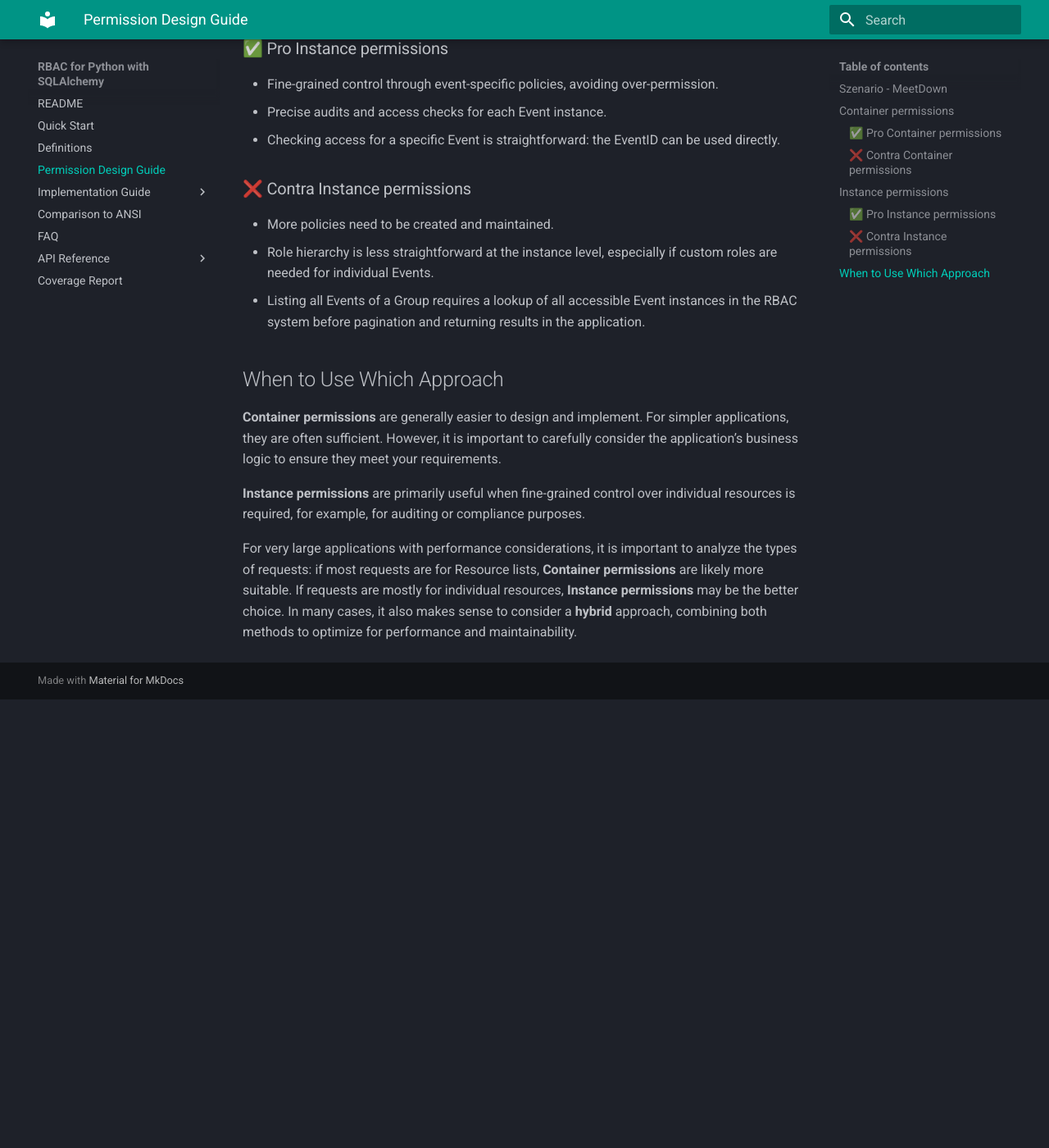
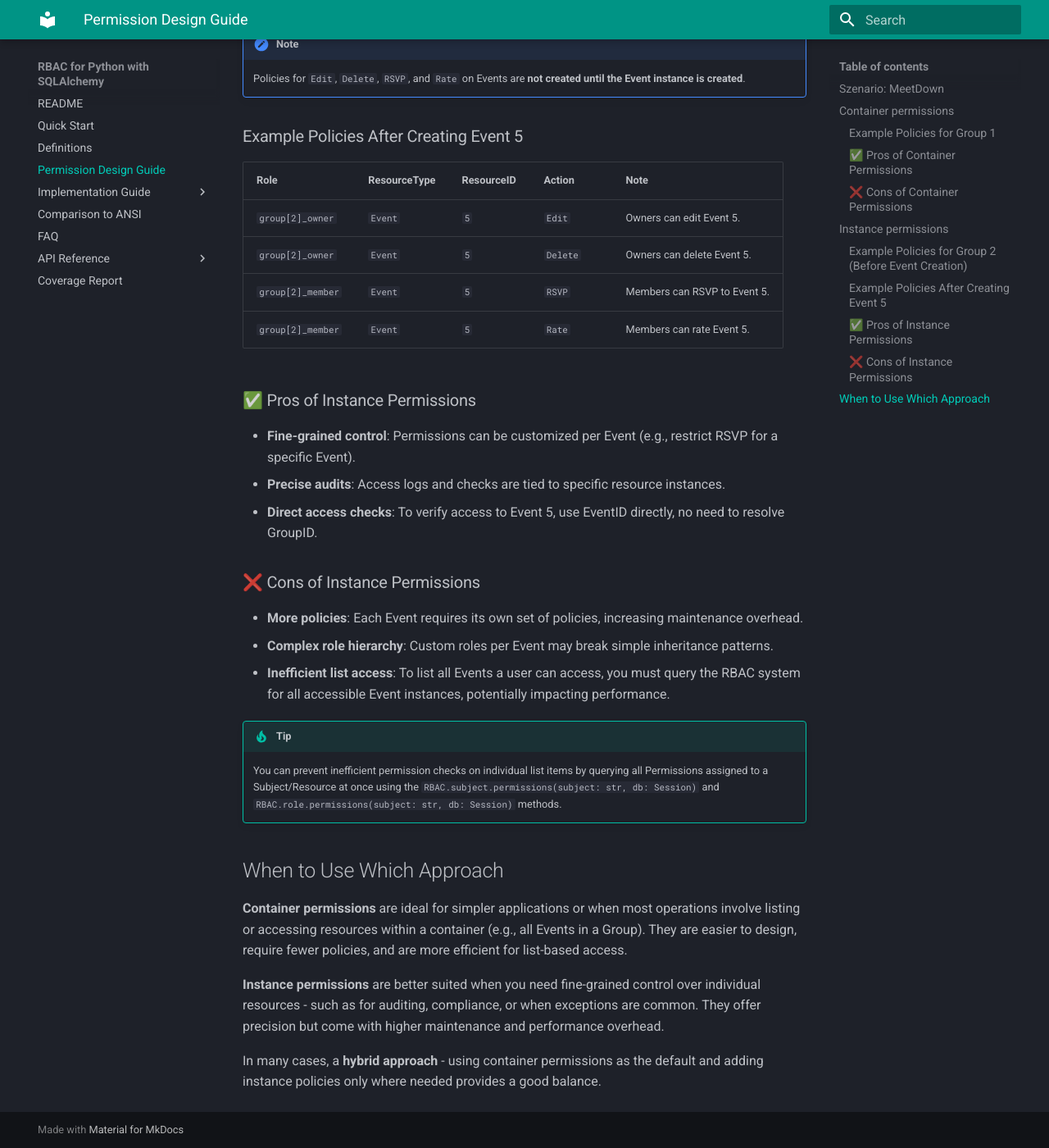
Before and after one commit to DigonIO/pypermission, an MkDocs documentation site: the page built from docs/docs/permission_design_guide.md, in a window 1280 px wide and 1400 px high, scrolled down 2588 px. Shown: the whole window at 82% size. Built offline with MkDocs 1.6.1 and Material for MkDocs 9.7.7, drawn with Linux system fonts in a browser that asks for light colours; before the commit the page ends 3441 px from its top, so only the background shows below that; some of the changed text lies outside the part shown.

Commit message:
refine permission design guide

```diff
--- a/docs/docs/permission_design_guide.md
+++ b/docs/docs/permission_design_guide.md
@@ -1,21 +1,27 @@
 # RBAC for Python - Permission Design Guide
 
-In this Guide, we will discuss the following two approaches how you can choose the right Resource Identification for your Permission Model.
+This guide explores how to design permissions in Role-Based Access Control (RBAC) systems, focusing on two primary approaches: Container Permissions and Instance Permissions. Each approach defines how permissions are assigned to resources, and each has distinct trade-offs.
 
-+ **Container permissions** - Groups all contained resources under one identifier
-+ **Instance permissions** - Treats each resource instance individually
+The key distinction lies in how the Resource is scoped in the RBAC policy:
 
-Each of these come with their own trade-offs and a hybrid approach might just be the choice for you. In the following Szenario about the fictional platform _MeetDown_ we'll illustrate the two approaches.
++ **Container permissions** - Permissions are tied to a _container_ (e.g., a Group), and apply to all resources within that container (e.g., all Events in a Group).
++ **Instance permissions** - Permissions are tied to _individual instances_ (e.g., Event ID 5), allowing fine-grained control over each resource.
 
-## Szenario - MeetDown
+In some cases, a hybrid approach combining both methods can offer the best of both worlds. This guide will help you evaluate these options and choose the most appropriate design for your use case.
 
-In _MeetDown_, users can create Groups and publish Events within them.
+## Szenario: MeetDown
 
-In this guide, Group and Event are application-level resources, not RBAC system objects. Each Group has at least one owner, and all other users are members.
+We use the fictional platform _MeetDown_ to illustrate the two permission design approaches. In _MeetDown_, users can create Groups and publish Events within them.
+
++ **Group** and **Event** are application-level resources, not RBAC system objects.
++ Each Group has at least one owner, and all other users are members.
++ Owners have full control over the Group and its Events; members can RSVP and rate Events.
 
 ## Container permissions
 
-When a new Group is created (for example, with ID 1), the required Roles (`group[1]_owner`, `group[1]_member`) are automatically generated, leading to the following exemplary Policies:
+In this approach, permissions are defined at the **container level** (e.g., Group). When a new Group is created (e.g., ID 1), Roles like `group[1]_owner` and `group[1]_member` are automatically generated. Policies are then assigned to these Roles, with ResourceIDs referencing the container (e.g., `Group:1`), meaning the permissions apply to all resources _within_ that container.
+
+### Example Policies for Group 1
 
 | Role              | ResourceType | ResourceID | Action   | Note                                                          |
 | ----------------- | ------------ | ---------- | -------- | ------------------------------------------------------------- |
@@ -29,54 +35,64 @@
 
 !!! note Role hierarchy
 
-    In this example the `group[1]_owner` Role would be a child Role of `group[1]_member`. So every subject of the owner Role will be granted access to the member permissions as well.
+    The `group[1]_owner` Role inherits permissions from `group[1]_member`. This allows owners to perform all member actions automatically.
 
-### ✅ Pro Container permissions
+### ✅ Pros of Container Permissions
 
-+ Role hierarchy is straightforward, allowing owner Roles to automatically inherit member Permissions.
-+ Only a few Policies are needed to represent the complete business logic.
-+ To verify if a user can view the Event list, the GroupID can be used in the ResourceID.
++ **Simple role hierarchy**: Owner roles naturally inherit member permissions.
++ **Fewer policies**: One set of policies applies to all instances within a container.
++ **Efficient list access**: To check access to a list of Events, only the GroupID is needed. Individual Event IDs don't need to be resolved.
 
-### ❌ Contra Container permissions
+### ❌ Cons of Container Permissions
 
-+ All contained Events inherit the same Policies, which can be limiting if exceptions are required for individual Events.
-+ Checking access for specific Events requires getting the Event from DB to get it's GroupID.
++ **Lack of granularity**: All Events in a Group inherit the same permissions. No exceptions can be made for individual Events.
++ **Indirect access checks**: To verify access to a specific Event, you must first retrieve the Event from the database to get its GroupID.
 
 ## Instance permissions
 
-When a new Group is created (for example, with ID 2), the required Roles (`group[2]_owner`, `group[2]_member`) are automatically generated, leading to the following exemplary Policies:
+In this approach, permissions are defined at the **instance level** (e.g., Event ID 5). When a Group is created (e.g., ID 2), Roles like `group[2]_owner` and `group[2]_member` are generated. However, policies for Events are only created **after** the Event instance exists, and each policy references the specific Event ID.
 
-| Role             | ResourceType | ResourceID | Action   | Note                                                   |
-| ---------------- | ------------ | ---------- | -------- | ------------------------------------------------------ |
-| `group[2]_owner` | `Group`      | `2`        | `Edit`   | Owners of Group 2 can edit the Group.                  |
-| `group[2]_owner` | `Group`      | `2`        | `Delete` | Owners of Group 2 can delete the Group.                |
-| `group[2]_owner` | `Event`      | `Group:2`  | `Create` | Owners of Group 2 can create new Events for the Group. |
+### Example Policies for Group 2 (Before Event Creation)
 
-The Policies that apply to Events, except for the `Create` Action, can only be created once the actual Event instance exists. The table below shows the Policies that are generated after the Event 5 instance has been created.
+| Role             | ResourceType | ResourceID | Action   | Note                                              |
+|------------------|--------------|------------|----------|---------------------------------------------------|
+| `group[2]_owner` | `Group`      | `2`        | `Edit`   | Owners can edit Group 2.                          |
+| `group[2]_owner` | `Group`      | `2`        | `Delete` | Owners can delete Group 2.                        |
+| `group[2]_owner` | `Event`      | `Group:2`  | `Create` | Owners can create Events in Group 2.              |
 
-| Role              | ResourceType | ResourceID | Action   | Note                                          |
-| ----------------- | ------------ | ---------- | -------- | --------------------------------------------- |
-| `group[2]_owner`  | `Event`      | `5`        | `Edit`   | Owners of Group 2 can edit Event 5.           |
-| `group[2]_owner`  | `Event`      | `5`        | `Delete` | Owners of Group 2 can delete Event 5.         |
-| `group[2]_member` | `Event`      | `5`        | `RSVP`   | Members of Group 2 can RSVP for Event 5.      |
-| `group[2]_member` | `Event`      | `5`        | `Rate`   | Members of Group 2 can rate the past Event 5. |
+!!! note
 
-### ✅ Pro Instance permissions
+    Policies for `Edit`, `Delete`, `RSVP`, and `Rate` on Events are **not created until the Event instance is created**.
 
-+ Fine-grained control through event-specific policies, avoiding over-permission.
-+ Precise audits and access checks for each Event instance.
-+ Checking access for a specific Event is straightforward: the EventID can be used directly.
+### Example Policies After Creating Event 5
 
-### ❌ Contra Instance permissions
+| Role             | ResourceType | ResourceID | Action   | Note                                              |
+|------------------|--------------|------------|----------|---------------------------------------------------|
+| `group[2]_owner` | `Event`      | `5`        | `Edit`   | Owners can edit Event 5.                          |
+| `group[2]_owner` | `Event`      | `5`        | `Delete` | Owners can delete Event 5.                        |
+| `group[2]_member`| `Event`      | `5`        | `RSVP`   | Members can RSVP to Event 5.                      |
+| `group[2]_member`| `Event`      | `5`        | `Rate`   | Members can rate Event 5.                         |
 
-+ More policies need to be created and maintained.
-+ Role hierarchy is less straightforward at the instance level, especially if custom roles are needed for individual Events.
-+ Listing all Events of a Group requires a lookup of all accessible Event instances in the RBAC system before pagination and returning results in the application.
+### ✅ Pros of Instance Permissions
+
++ **Fine-grained control**: Permissions can be customized per Event (e.g., restrict RSVP for a specific Event).
++ **Precise audits**: Access logs and checks are tied to specific resource instances.
++ **Direct access checks**: To verify access to Event 5, use EventID directly, no need to resolve GroupID.
+
+### ❌ Cons of Instance Permissions
+
++ **More policies**: Each Event requires its own set of policies, increasing maintenance overhead.
++ **Complex role hierarchy**: Custom roles per Event may break simple inheritance patterns.
++ **Inefficient list access**: To list all Events a user can access, you must query the RBAC system for all accessible Event instances, potentially impacting performance.
+
+!!! tip
+
+    You can prevent inefficient permission checks on individual list items by querying all Permissions assigned to a Subject/Resource at once using the `RBAC.subject.permissions(subject: str, db: Session)` and `RBAC.role.permissions(subject: str, db: Session)` methods.
 
 ## When to Use Which Approach
 
-**Container permissions** are generally easier to design and implement. For simpler applications, they are often sufficient. However, it is important to carefully consider the application’s business logic to ensure they meet your requirements.
+**Container permissions** are ideal for simpler applications or when most operations involve listing or accessing resources within a container (e.g., all Events in a Group). They are easier to design, require fewer policies, and are more efficient for list-based access.
 
-**Instance permissions** are primarily useful when fine-grained control over individual resources is required, for example, for auditing or compliance purposes.
+**Instance permissions** are better suited when you need fine-grained control over individual resources - such as for auditing, compliance, or when exceptions are common. They offer precision but come with higher maintenance and performance overhead.
 
-For very large applications with performance considerations, it is important to analyze the types of requests: if most requests are for Resource lists, **Container permissions** are likely more suitable. If requests are mostly for individual resources, **Instance permissions** may be the better choice. In many cases, it also makes sense to consider a **hybrid** approach, combining both methods to optimize for performance and maintainability.
+In many cases, a **hybrid approach** - using container permissions as the default and adding instance policies only where needed provides a good balance.
```
